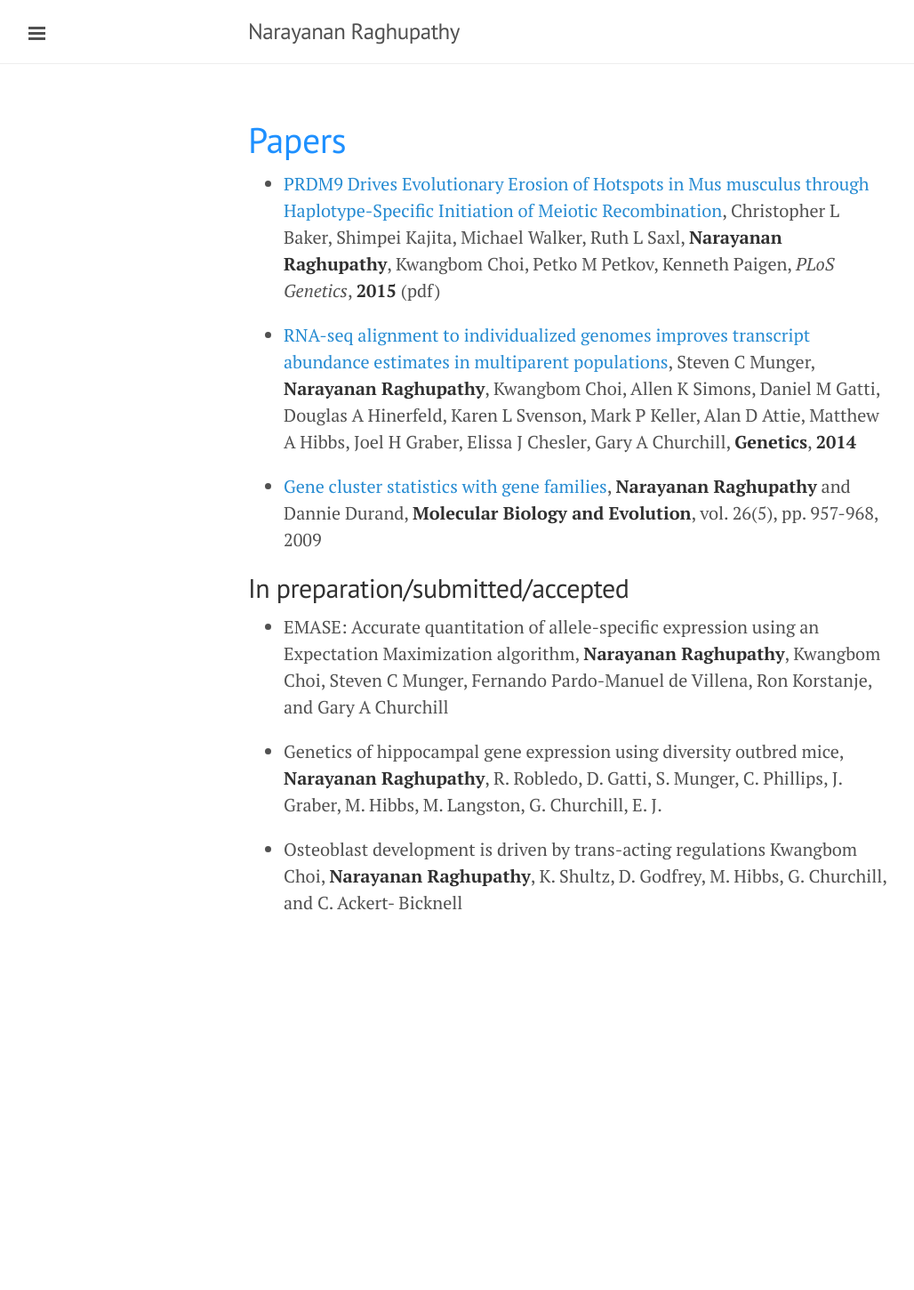
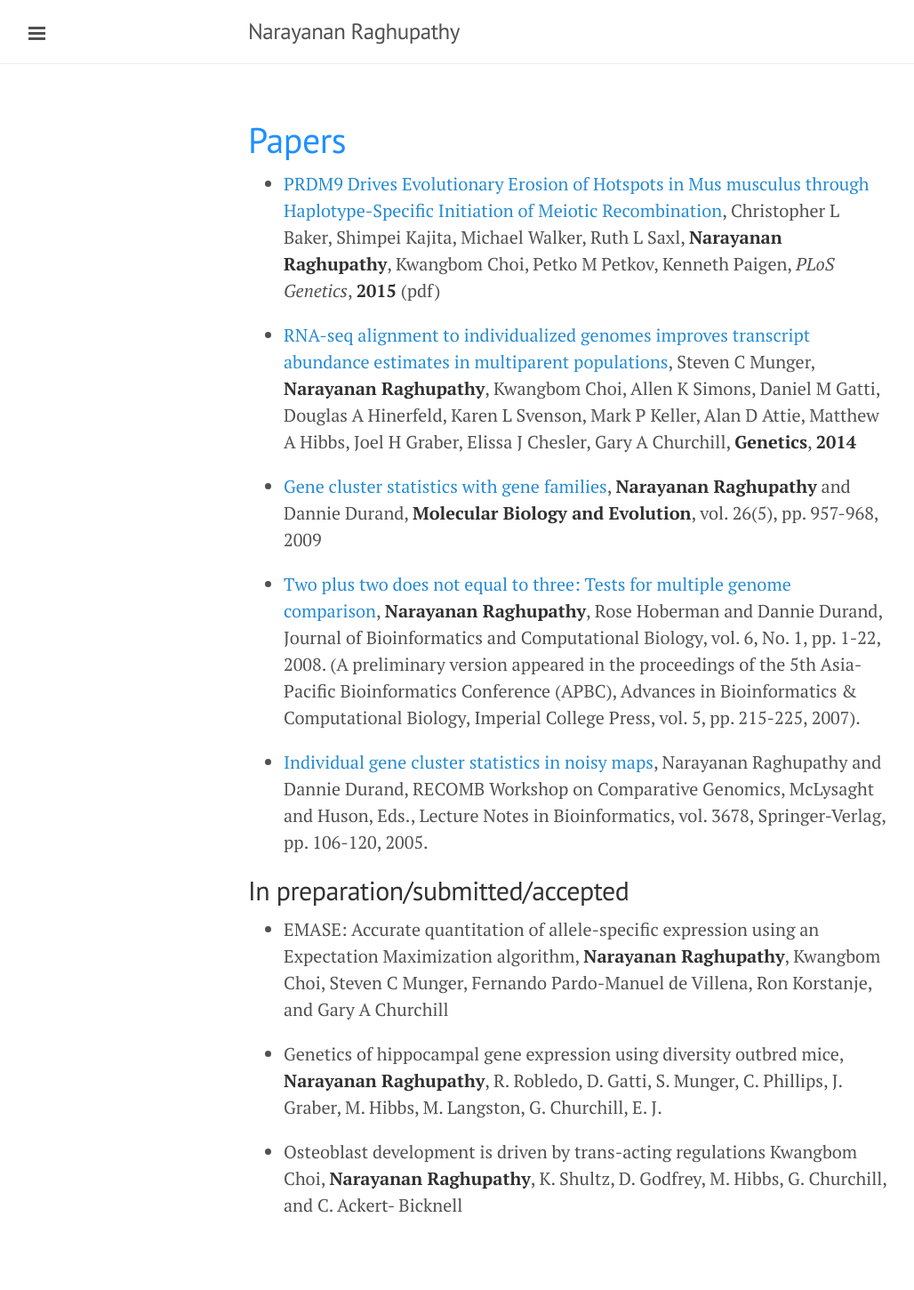
Before and after one commit to narayananr/narayananr.github.io, a Jekyll site: the page built from papers.md, in a window 1280 px wide. Shown: the whole page at 89% size, without its empty margins (1-1029 px from the left). Built offline with Jekyll 4.4.1, drawn with Linux system fonts in a browser that asks for light colours; Markdown is read by kramdown in place of the engine named in the settings; before the commit the page ends 1110 px from its top, so only the background shows below that.

Commit message:
changed papers

```diff
--- a/papers.md
+++ b/papers.md
@@ -9,6 +9,10 @@ title: <font color="DodgerBlue">Papers</font>
 
 * [Gene cluster statistics with gene families](http://mbe.oxfordjournals.org/content/26/5/957.long), **Narayanan Raghupathy** and Dannie Durand, **Molecular Biology and Evolution**, vol. 26(5), pp. 957-968, 2009
 
+* [Two plus two does not equal to three: Tests for multiple genome comparison](http://www.worldscientific.com/doi/abs/10.1142/S0219720008003242), **Narayanan Raghupathy**, Rose Hoberman and Dannie Durand, Journal of Bioinformatics and Computational Biology, vol. 6, No. 1, pp. 1-22, 2008. (A preliminary version appeared in the proceedings of the 5th Asia-Pacific Bioinformatics Conference (APBC), Advances in Bioinformatics & Computational Biology, Imperial College Press, vol. 5, pp. 215-225, 2007).
+
+* [Individual gene cluster statistics in noisy maps](http://repository.cmu.edu/cgi/viewcontent.cgi?article=1035&context=biology), Narayanan Raghupathy and Dannie Durand, RECOMB Workshop on Comparative Genomics, McLysaght and Huson, Eds., Lecture Notes in Bioinformatics, vol. 3678, Springer-Verlag, pp. 106-120, 2005.
+
 ## In preparation/submitted/accepted
 * EMASE: Accurate quantitation of allele-specific expression using an Expectation Maximization algorithm, **Narayanan Raghupathy**, Kwangbom Choi, Steven C Munger, Fernando Pardo-Manuel de Villena, Ron Korstanje, and Gary A Churchill
 
```
